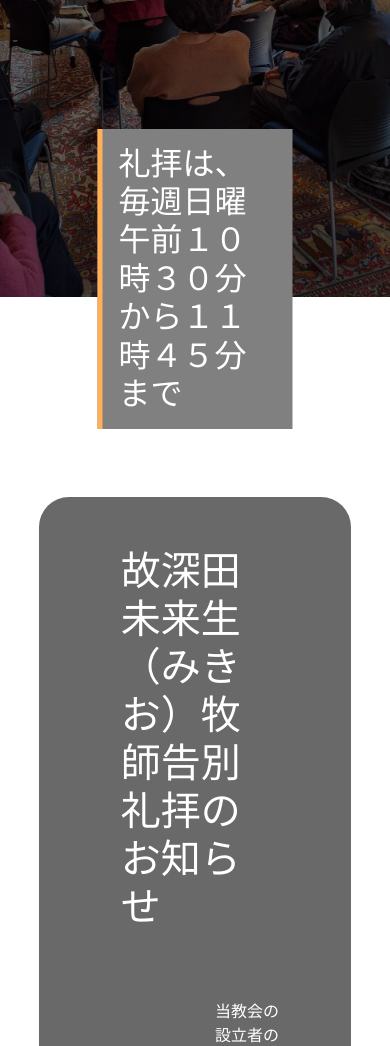
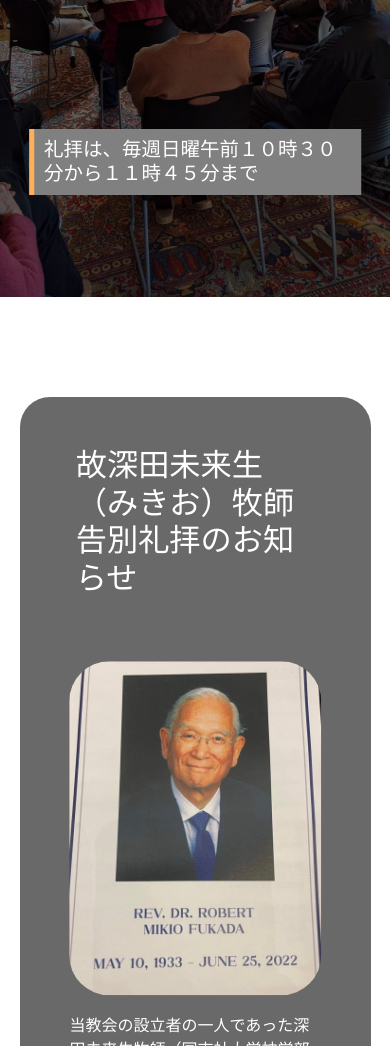
Before and after one commit to nisino25/church, a Vue app: page / in a window 390 px wide. Shown: the part 420-1466 px from the top of the page. Built offline with nearby package versions, Linux system fonts and the light colour scheme.

Commit message:
respoinsive design

```diff
--- a/src/App.vue
+++ b/src/App.vue
@@ -11,9 +11,6 @@
           <a href="/history">教会の歩み</a>
           <a href="/about-church">教会について</a>
           <a href="/about-fukada">故深田牧師の部屋</a>
-          <!-- <a href="">故深田牧師の部屋</a> -->
-          <!-- <a href="#about">About</a>
-          <a href="about" >Swtich</a> -->
         </div>
 
       </div>
@@ -27,7 +24,7 @@
           </svg>
           <div class="footer-content">
 
-            <div class="footer-content-column">
+            <div class="footer-content-column address">
               <div class="footer-menu">
                 <h2 class="footer-menu-name">日本基督教団 京都上賀茂教会</h2>
                 <ul id="menu-quick-links" class="footer-menu-list">
@@ -223,6 +220,8 @@ html, body{
   text-align: center;
   color: #2c3e50;
 }
+
+/* ---------------------------- */
 
 .topnav {
 
@@ -537,10 +536,25 @@ a {
     margin-left: auto;
     margin-right: auto;
     max-width: 500px;
-    padding: 40px 15px 1050px;
+    padding: 40px 15px 100px;
     position: relative;
+
+    display: block;
+    /* background-color: red; */
+    text-align: lefts;
+
+  }
+
+  .footer-menu{
+    margin-bottom: 75px;
+    /* color: red; */
+  }
+
+  .topnav a:first-child {
+    margin-right:10px;
   }
 }
+
 @media (min-width:480px) and (max-width:599px)  { /* smartphones, Android phones, landscape iPhone */
   .footer-content {
     margin-left: auto;
@@ -549,7 +563,12 @@ a {
     padding: 40px 15px 1050px;
     position: relative;
   }
+
+  .topnav a:first-child {
+    margin-right:10px;
+  }
 }
+
 @media (min-width:600px) and (max-width: 800px)  { /* portrait tablets, portrait iPad, e-readers (Nook/Kindle), landscape 800x480 phones (Android) */
   .footer-content {
     margin-left: auto;
@@ -558,13 +577,23 @@ a {
     padding: 40px 15px 1050px;
     position: relative;
   }
+
+  .topnav a:first-child {
+    margin-right:10px;
+  }
 }
+
 @media (min-width:801px)  { /* tablet, landscape iPad, lo-res laptops ands desktops */
+
+}
+
+@media (max-width:820px)  { /* tablet, landscape iPad, lo-res laptops ands desktops */
 
 }
 @media (min-width:1025px) { /* big landscape tablets, laptops, and desktops */
 
 }
+
 @media (min-width:1281px) { /* hi-res laptops and desktops */
 
 }
--- a/src/views/About.vue
+++ /dev/null
@@ -1,5 +0,0 @@
-<template>
-  <div class="about">
-    <h1>This is an about page</h1>
-  </div>
-</template>
--- a/src/views/Home.vue
+++ b/src/views/Home.vue
@@ -3,8 +3,6 @@
 
     <div class="lp">
       <img class="bg" src="../../public/img/main.jpg">
-
-
 
         <h1  :style="{'color':  theColor}" >
           <VueWriter :array="arr"
@@ -20,15 +18,15 @@
     </div>
 
     <div class="content">
+
       <div class="content-wrapper">
         <div id="main-content" class="center-column">
           <div class="main-content-wrapper notice">
             <div>
-              <h1 style="width: 70%; margin: auto auto;">故深田未来生（みきお）牧師告別礼拝のお知らせ</h1><br><br>
+              <h1 style="">故深田未来生（みきお）牧師告別礼拝のお知らせ</h1><br><br>
               <div>
                 <div class="left-section">
                   <div>
-
                     <img src="../../public/img/fukada2.jpg" alt="">
                   </div>
 
@@ -71,6 +69,7 @@
           </div>
         </div>
       </div>
+
       <div class="content-wrapper">
         <div id="main-content" class="center-column">
           <div class="main-content-wrapper corona">
@@ -124,10 +123,6 @@
 
 
     </div>
-
-    <!-- <div class="space" style="height: 1000px; ">
-
-    </div> -->
 
   </div>
 
@@ -396,6 +391,10 @@ img.bg {
 
 }
 
+.notice h1{
+  width: 70%; margin: auto auto;
+}
+
 .notice div div{
   display: flex;
 }
@@ -454,4 +453,147 @@ img.bg {
   height: auto;
 }
 
+
+
+/* --------------------------------------------- */
+/* Media Query For different screens */
+@media (min-width:320px) and (max-width:479px)  { /* smartphones, portrait iPhone, portrait 480x320 phones (Android) */
+  .main-content-wrapper{
+    /* margin: 0 0; */
+  }
+
+  .lp h1{
+    position: absolute;
+    top: 23vh;
+    left: 10px;
+    z-index:1;
+    font-size: 12vw;
+    color: white;
+  }
+
+  .lp h2 {
+    padding: 0.5em;/*文字周りの余白*/
+    /* color: red;文字色 */
+    background: grey;/*背景色*/
+    border-left: solid 5px #ffaf58;/*左線（実線 太さ 色）*/
+    position: absolute;
+    top: 65vh;
+    z-index:1;
+    font-size: 5vw;
+    left: 50%;
+    transform: translateX(-50%);
+
+    width: 85%;
+  }
+
+  .content{
+    margin-top: 100px;
+    margin-bottom: 100px;
+    /* background-color: olive; */
+  }
+
+  .notice{
+    width: 90vw;
+    /* background-color: hsl(50, 33%, 25%); */
+    background-color: dimgrey;
+    border-radius: 30px;
+    /* margin: 200px auto; */
+    margin-top: 10px;
+    color: white;
+
+  }
+
+
+
+  .notice h1{
+    width: 95%;
+    font-size: 8vw;
+    margin: auto auto;
+  }
+
+  .notice div div{
+    width: 100%;
+    margin: auto auto;
+    display: block;
+  }
+
+  .notice .left-section{
+    width: 100%;
+    margin: auto auto;
+    /* background-color: red; */
+  }
+
+  .notice .right-section{
+    width: 100%;
+    margin: auto auto;
+    /* background-color: blue; */
+  }
+
+
+  .notice .left-section div{
+    width:100%;
+    margin: auto auto;
+  }
+
+  .notice img{
+    display: block;
+    height: auto;
+    width: 50%;
+
+    margin: 100px auto;
+    transform: scale(2);
+
+    border-radius: 20px;
+
+
+  }
+
+  .notice .right-section{
+    padding: 0px;
+  }
+
+
+  /* --------------------------- */
+  .corona{
+    background: #E6E6E6;
+    padding: 30px 0px;
+  }
+
+  .corona h1{
+    font-size: 10vw;
+    /* width: 100%; */
+    /* color: */
+  }
+
+  .corona div{
+    width: 80vw;
+    margin: 0 auto;
+  }
+  .corona p{
+    text-align: left;
+    margin-bottom: 20px;
+  }
+  .corona p span{
+    color: crimson
+  }
+
+
+}
+
+@media (min-width:600px) and (max-width: 820px)  { /* portrait tablets, portrait iPad, e-readers (Nook/Kindle), landscape 800x480 phones (Android) */
+  .lp h2 {
+    padding: 0.5em;/*文字周りの余白*/
+    /* color: red;文字色 */
+    background: grey;/*背景色*/
+    border-left: solid 5px #ffaf58;/*左線（実線 太さ 色）*/
+    position: absolute;
+    top: 65vh;
+    z-index:1;
+    font-size: 170%;
+    left: 50%;
+    transform: translateX(-50%);
+
+    width: 85%;
+  }
+}
 </style>
--- a/src/views/history.vue
+++ b/src/views/history.vue
@@ -257,4 +257,35 @@
     margin-left: 3px;
   }
 
+  @media (min-width:320px) and (max-width:479px)  { /* smartphones, portrait iPhone, portrait 480x320 phones (Android) */
+
+    .content{
+      /* margin-top: 1000px; */
+      width:80vw;
+      margin: 200px auto;
+      text-align: left;
+
+    }
+
+    h1{
+      width: 100%;
+    }
+
+    span{
+      width: 100%;
+      margin: auto auto;
+    }
+
+    img{
+      border-radius: 2%;
+      /* margin-top: 50px; */
+      width: 80vw;
+      /* margin: 50px auto; */
+      /* display: block; */
+      text-align: center;
+      justify-content: center;
+
+    }
+  }
+
 </style>
```
